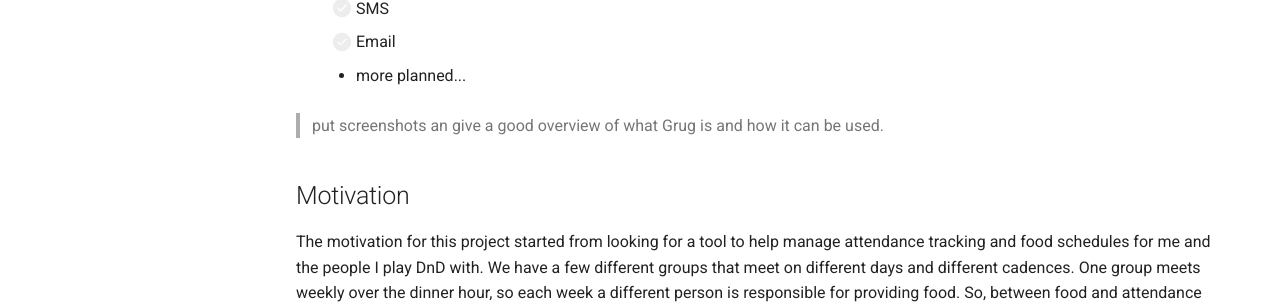
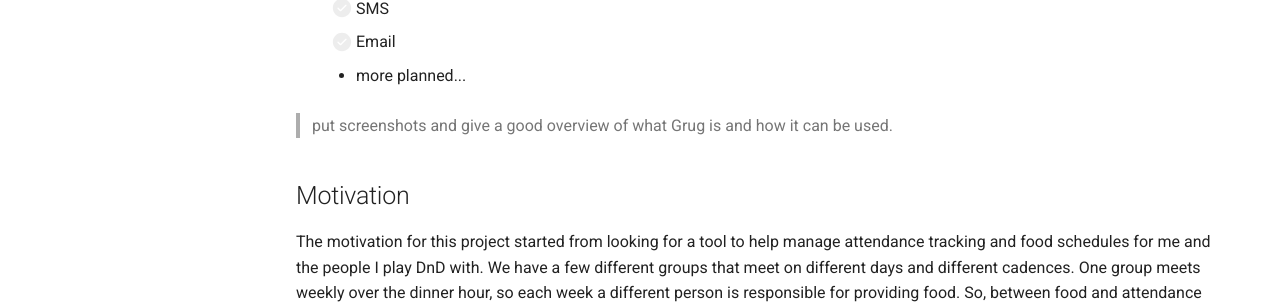
Before and after one commit to Foehammer82/Grug, an MkDocs documentation site: the page built from docs/index.md, in a window 1280 px wide. Shown: the part 475-783 px from the top of the page. Built offline with MkDocs 1.6.1 and Material for MkDocs 9.7.7, drawn with Linux system fonts in a browser that asks for light colours; comment, search, counter and statistics services are not loaded.

```diff
--- a/docs/index.md
+++ b/docs/index.md
@@ -12,7 +12,7 @@
     - [ ] Email
     - more planned...
 
-> put screenshots an give a good overview of what Grug is and how it can be used.
+> put screenshots and give a good overview of what Grug is and how it can be used.
 
 ## Motivation
 
```
